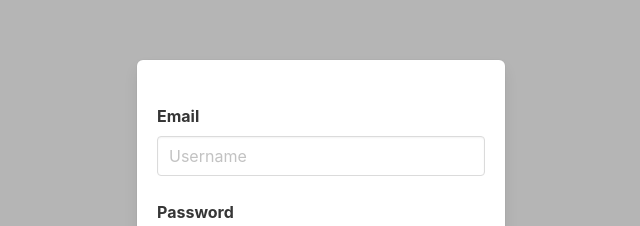
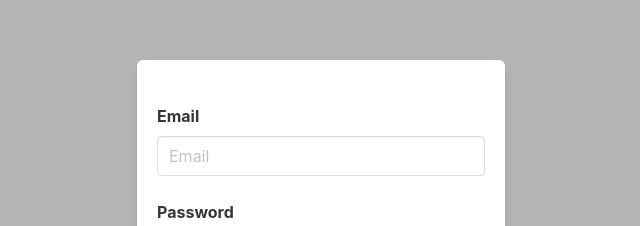
Before and after one commit to mmelgarg3/frontend-adelicia, a React (Create React App) app: page / in a window 1280 px wide. Shown: the part 152-378 px from the top of the page, without its empty margins (319-959 px from the left). Built offline with nearby package versions, Linux system fonts and the light colour scheme.

Commit message:
fixing login page

```diff
--- a/src/components/Login.jsx
+++ b/src/components/Login.jsx
@@ -14,9 +14,9 @@ const Login = () => {
         try {
             await axios.post('http://localhost:5000/login', {
                 email: email,
-                password: password
+                password: password,
+                role: role
             });
-	    console.log("Selecionado: ", role);
 	    if(role == 1) history.push("/register");
 	    if(role == 2) history.push("/cook-dash");
 	    if(role == 3) history.push("/waiter-dash");
@@ -30,7 +30,6 @@ const Login = () => {
 
   const handleChange =(event)=>{
     var value = event.target.value;
-    console.log(value);
     setRole(value);
   }
 
@@ -45,7 +44,7 @@ const Login = () => {
                                 <div className="field mt-5">
                                     <label className="label">Email</label>
                                     <div className="controls">
-                                        <input type="text" className="input" placeholder="Username" value={email} onChange={(e) => setEmail(e.target.value)} />
+                                        <input type="text" className="input" placeholder="Email" value={email} onChange={(e) => setEmail(e.target.value)} />
                                     </div>
                                 </div>
                                 <div className="field mt-5">
```
